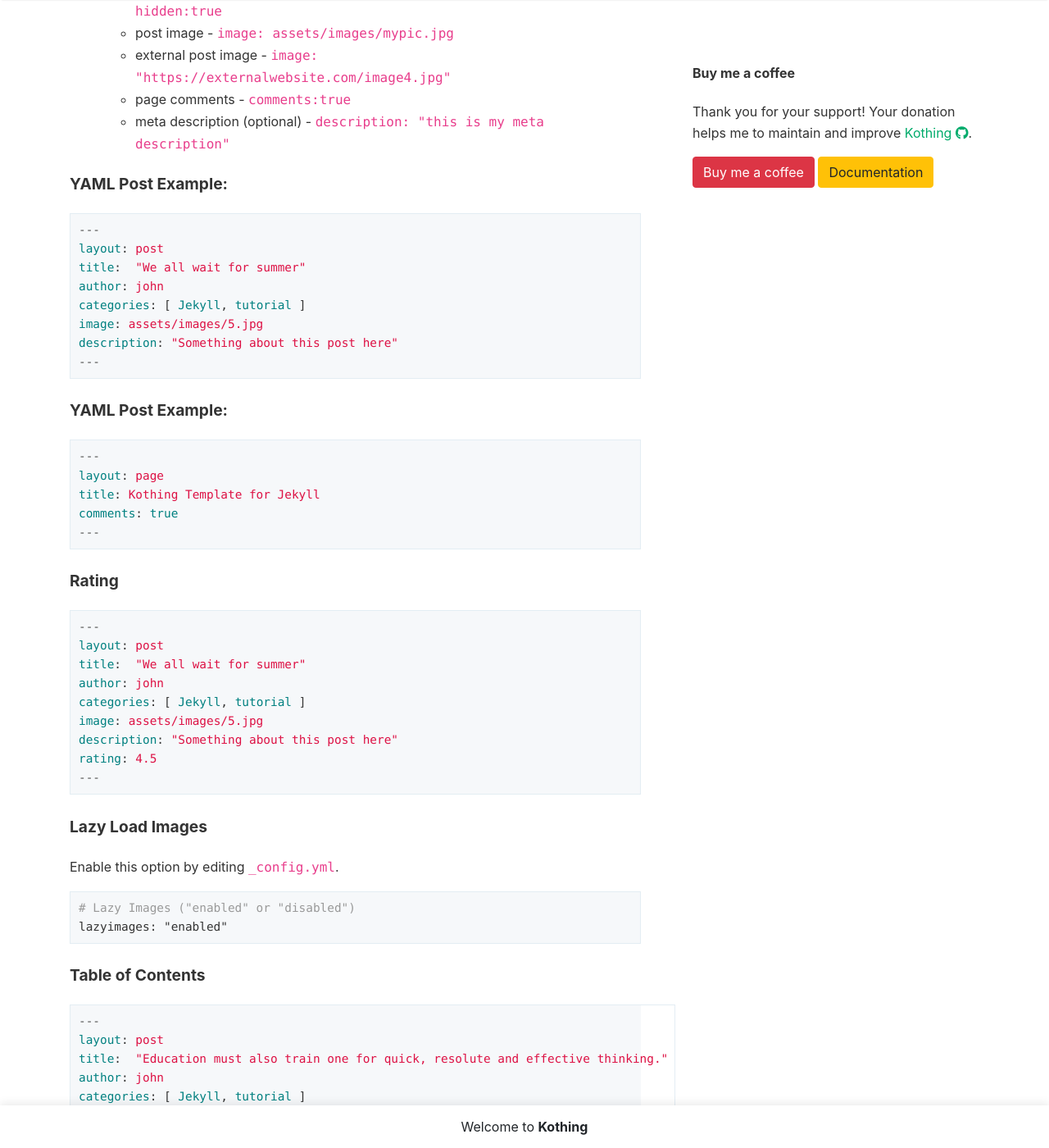
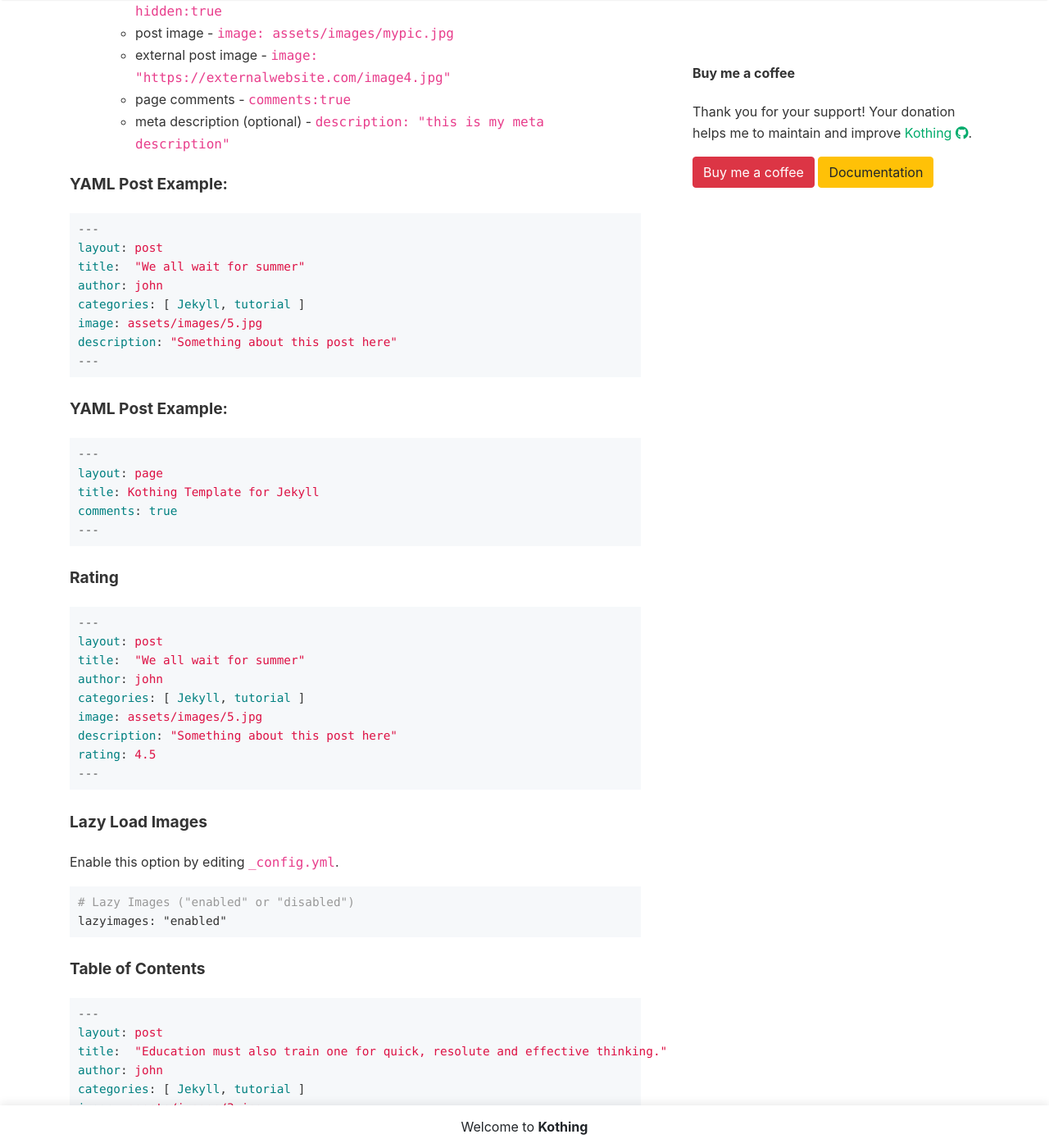
Before and after one commit to kothing/kothing.github.io, a Jekyll site: the page built from _pages/about.md, in a window 1280 px wide and 1400 px high, scrolled down 3204 px. Shown: the whole window at 82% size. Built offline with Jekyll 4.4.1, drawn with Linux system fonts in a browser that asks for light colours; nearby versions of some CDN libraries; comment, search, counter and statistics services are not loaded.

Commit message:
Update _syntax.scss

```diff
--- a/_sass/_syntax.scss
+++ b/_sass/_syntax.scss
@@ -70,7 +70,7 @@ pre.highlight {
     padding: 0;
 }
 table.rouge-table {
-    border: #E3EDF3 1px solid;
+    // border: #E3EDF3 1px solid;
 }
 td.rouge-code {
     width: 100%;
```
